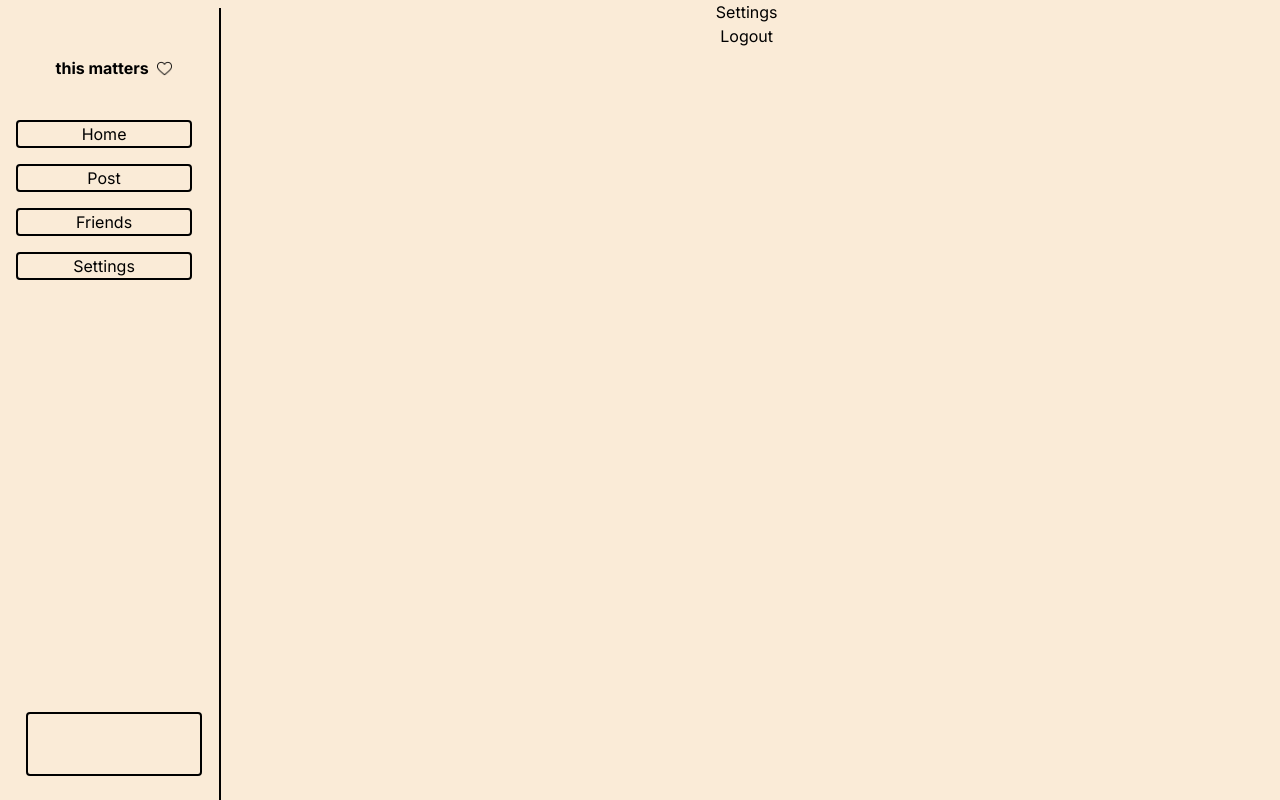
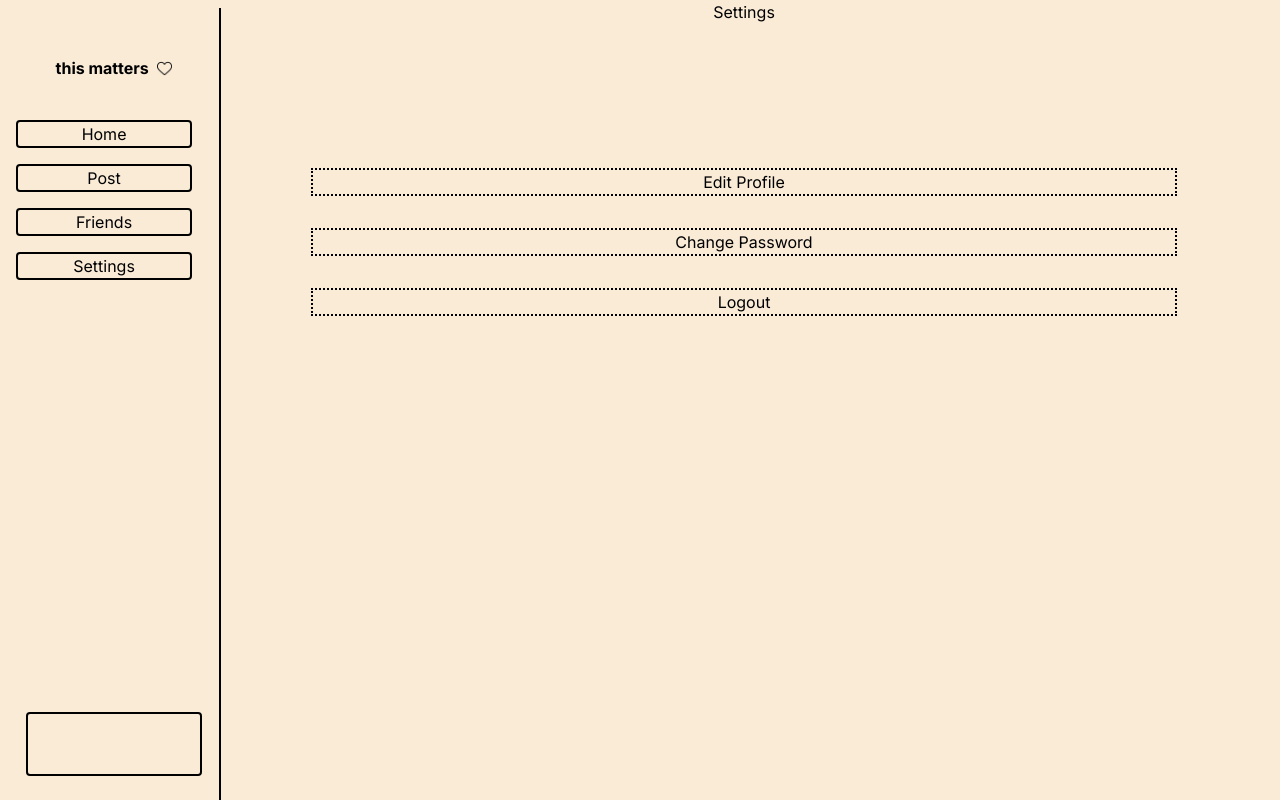
Before and after one commit to dhruv-gambhir/thismatters, a Next.js app: page /settings in a window 1280 px wide. Built offline with nearby package versions, Linux system fonts and the light colour scheme.

Commit message:
made buttons in settings

```diff
--- a/app/settings/page.js
+++ b/app/settings/page.js
@@ -16,10 +16,14 @@ export default function Settings() {
     return (
         <main className="min-h-screen flex flex-row">
             <SideBar />
-            <div className="w-1/6" />
-            <div className="flex flex-col items-center overflow-y-auto w-5/6">
-                <h1>Settings</h1>
-                <button onClick={Logout}>Logout</button>
+            <div className="w-1/6"/>
+            <div className="flex flex-col items-center overflow-y-auto w-5/6 mx-4">
+                <h1 className="mb-32">Settings</h1>
+                <div className="flex flex-col w-full items-center">
+                    <button className="w-5/6 border-2 border-black border-dotted m-4">Edit Profile</button>
+                    <button className="w-5/6 border-2 border-black border-dotted m-4">Change Password</button>
+                    <button onClick={Logout} className="w-5/6 border-2 border-black border-dotted m-4">Logout</button>
+                </div>
             </div>
         </main>
     );
```
Also changed, not shown: app/api/change-passwod/route.js (added), app/api/route.js (line endings or trailing spaces).
